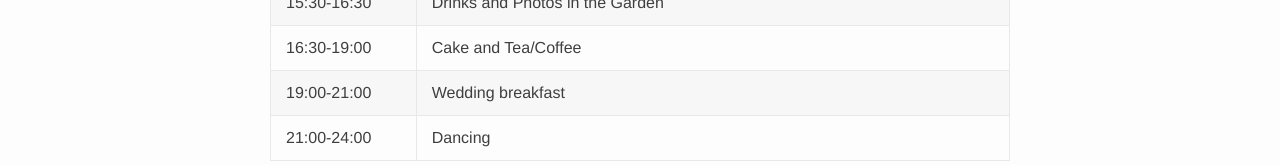
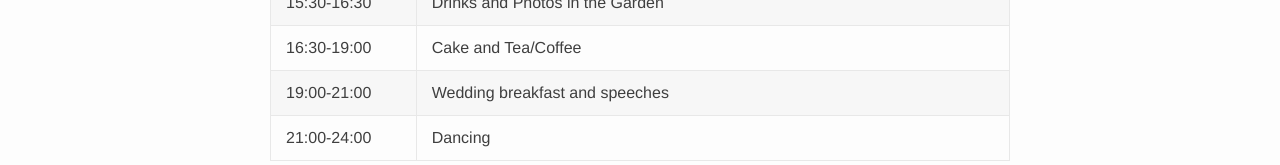
Before and after one commit to JohannesandHannah/JohannesandHannah.github.io, a plain HTML site: page programme/index.html in a window 1280 px wide. Shown: the part 319-484 px from the top of the page. Drawn offline with Linux system fonts and the light colour scheme.

Commit message:
speeches added

```diff
--- a/programme/index.html
+++ b/programme/index.html
@@ -146,7 +146,7 @@
 
 <tr>
 <td>19:00-21:00</td>
-<td>Wedding breakfast</td>
+<td>Wedding breakfast and speeches</td>
 </tr>
 
 <tr>
```
